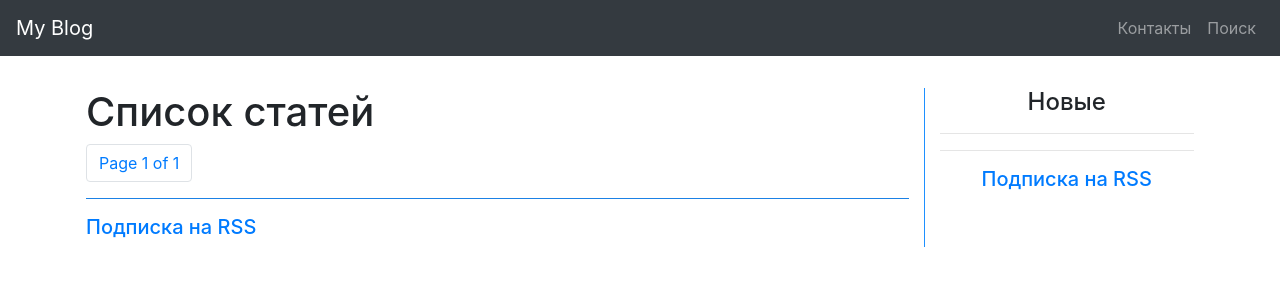
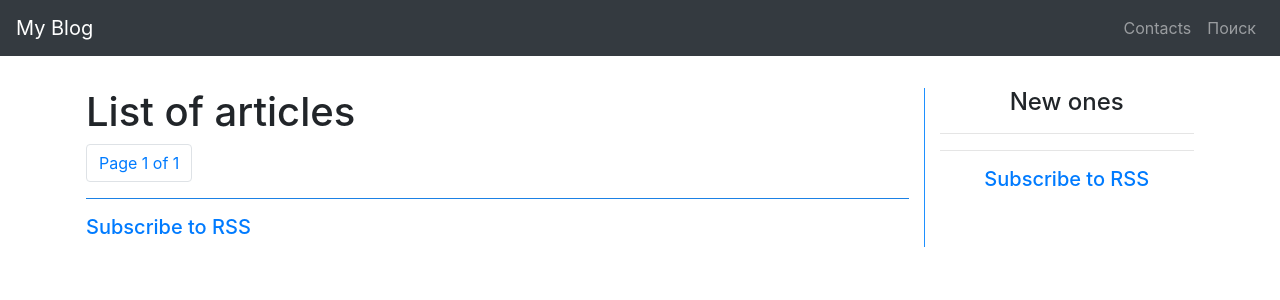
Before and after one commit to eviebat/myblog, a Django app: page /blog/ in a window 1280 px wide. Shown: the top 300 px of the page. Run offline with Django 3.2, Linux system fonts and the light colour scheme; data that the repository does not hold is empty; some libraries are stand-ins or nearby versions.

Commit message:
Translated into English

```diff
--- a/api/views.py
+++ b/api/views.py
@@ -11,7 +11,7 @@ from .permissions import IsAuthorOrReadOnly
 
 class UserViewSet(viewsets.ReadOnlyModelViewSet):
     """
-    Этот набор представлений автоматически создает действия `list` и `detail`.
+    This set of views automatically creates the `list` and `detail ' actions.
     """
     queryset = User.objects.all()
     serializer_class = UserSerializer
@@ -19,8 +19,8 @@ class UserViewSet(viewsets.ReadOnlyModelViewSet):
 
 class PostViewSet(viewsets.ModelViewSet):
     """
-    Этот набор представлений автоматически предоставляет действия "список`, `создать`, `извлечь`,
-    `обновить` и "уничтожить".
+    This set of views automatically provides the actions 'list`, 'create', ' extract`,
+    'update` and 'destroy'.
     """
     queryset = Post.published.all()
     serializer_class = PostSerializer
--- a/blog/models.py
+++ b/blog/models.py
@@ -30,8 +30,8 @@ class Post(models.Model):
     tags = TaggableManager()
 
     class Meta:
-        verbose_name = 'пост'
-        verbose_name_plural = 'посты'
+        verbose_name = 'post'
+        verbose_name_plural = 'posts'
         ordering = ('-publish', )
 
     def __str__(self):
@@ -54,8 +54,8 @@ class Comment(models.Model):
     active = models.BooleanField(default=True)
 
     class Meta:
-        verbose_name = 'комментарий'
-        verbose_name_plural = 'комментарии'
+        verbose_name = 'comment'
+        verbose_name_plural = 'comments'
         ordering = ('created', )
 
     def __str__(self):
--- a/blog/templates/base.html
+++ b/blog/templates/base.html
@@ -20,7 +20,7 @@
   <div class="collapse navbar-collapse" id="collapsibleNavbar">
     <ul class="navbar-nav ml-auto">
       <li class="nav-item">
-        <a class="nav-link" href="#">Контакты</a>
+        <a class="nav-link" href="#">Contacts</a>
       </li>
         <li class="nav-item">
         <a class="nav-link" href="{% url 'blog:post_search' %}">Поиск</a>
--- a/blog/templates/blog/post_list.html
+++ b/blog/templates/blog/post_list.html
@@ -3,7 +3,7 @@
 {% block content %}
 
     <div style="border-right: 1px solid dodgerblue" class="col-sm-9">
-      <h1>Список статей</h1>
+      <h1>List of articles</h1>
     <div>
         {% for post in posts %}
             <h4><a href="{{ post.get_absolute_url }}">{{ post.title }}</a></h4>
@@ -16,18 +16,18 @@
                     {% if not forloop.last %}, {% endif %}
                 {% endfor %}
             </p>
-            <p class="my-date">Дата публикации: {{ post.publish }}</p>
+            <p class="my-date">Date of publication: {{ post.publish }}</p>
             <hr style="background: dodgerblue">
         {% endfor %}
     {% include 'paginator.html' with page=posts %}
 {#    {% include 'paginator.html' with page=page_obj %}#}
     </div>
     <hr style="background: dodgerblue">
-    <h5><a href="{% url 'blog:post_feed' %}">Подписка на RSS</a></h5>
+    <h5><a href="{% url 'blog:post_feed' %}">Subscribe to RSS</a></h5>
   </div>
 
     <div class="col-sm-3">
-      <h4 style="text-align: center">Новые</h4>
+      <h4 style="text-align: center">New ones</h4>
     <hr>
   <ul>
       {% for post in post_new_list %}
@@ -35,7 +35,7 @@
       {% endfor %}
   </ul>
     <hr>
-    <h5 style="text-align: center"><a href="{% url 'blog:post_feed' %}">Подписка на RSS</a></h5>
+    <h5 style="text-align: center"><a href="{% url 'blog:post_feed' %}">Subscribe to RSS</a></h5>
   </div>
 
 {% endblock %}
--- a/myblog/settings.py
+++ b/myblog/settings.py
@@ -20,7 +20,7 @@ BASE_DIR = Path(__file__).resolve().parent.parent
 # See https://docs.djangoproject.com/en/3.1/howto/deployment/checklist/
 
 # SECURITY WARNING: keep the secret key used in production secret!
-SECRET_KEY = 'njxbtfl%y&qkaff76&gvf^dnqj!)x@t$vo^r0@!ofbwcq-g$&%'
+SECRET_KEY = 'correct for your private key'
 
 # SECURITY WARNING: don't run with debug turned on in production!
 DEBUG = True
```
Also changed, not shown: blog/templates/blog/post_detail.html (+8 -8 lines), blog/templates/blog/post_share.html (+4 -4 lines), requirements.txt (+29 -8 lines), 2 other files.
